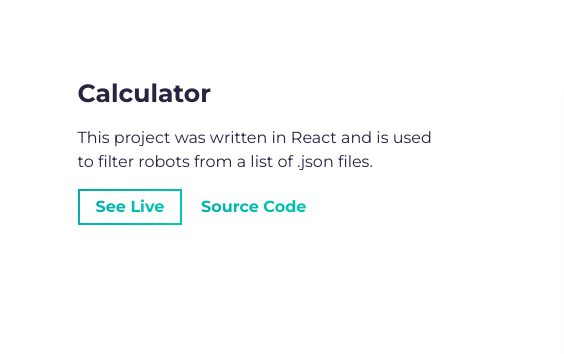
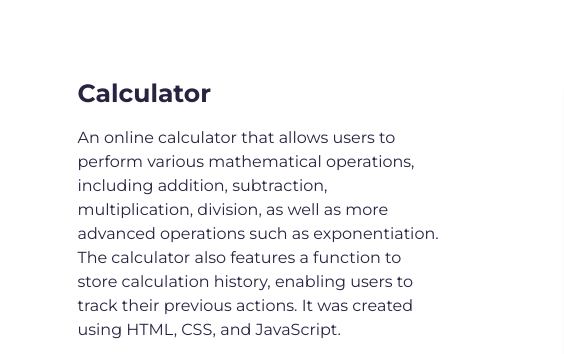
Before and after one commit to Marcin-podgorski93/Portfolio, a website built with Parcel: page src/index.html in a window 1280 px wide. Shown: the part 2188-2542 px from the top of the page, 0-564 px from the left. Built offline with nearby package versions, Linux system fonts and the light colour scheme.

```diff
--- a/src/index.html
+++ b/src/index.html
@@ -165,7 +165,7 @@
                           <h3 class="project-wrapper__text-title">Calculator</h3>
                           <div>
                             <p class="mb-4">
-                            This project was written in React and is used to filter robots from a list of .json files.
+                              An online calculator that allows users to perform various mathematical operations, including addition, subtraction, multiplication, division, as well as more advanced operations such as exponentiation. The calculator also features a function to store calculation history, enabling users to track their previous actions. It was created using HTML, CSS, and JavaScript.
                             </p>
                           </div>
                           <a
```
Also changed, not shown: dist/index.html, src/assets/robofriends.png, 3 other files.
